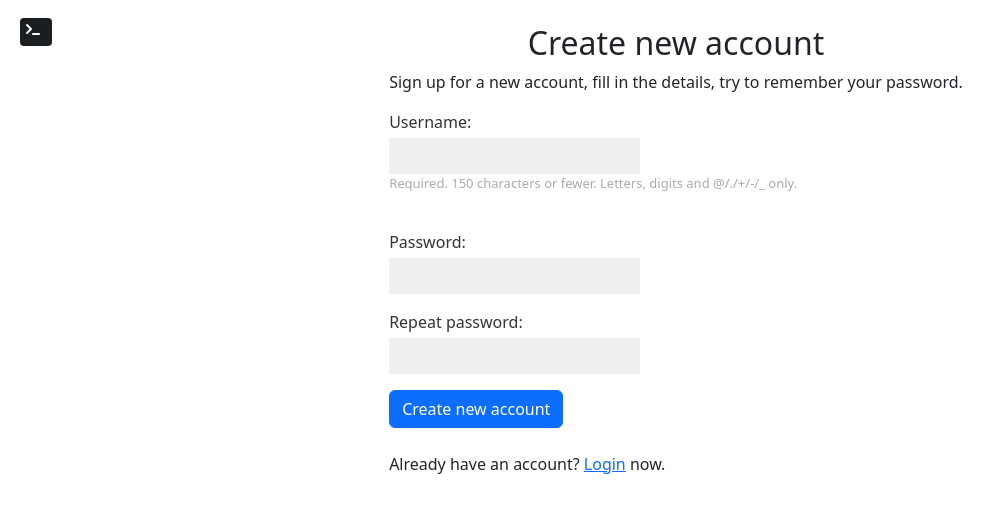
After one commit to priyanshu-pj/Posters, a Django app: page /home/register/ in a window 1280 px wide. The commit adds this page. Shown: the top 513 px of the page, without its empty margins (0-1005 px from the left). Run offline with Django 4.2, Linux system fonts and the light colour scheme.

Commit message:
User registration added

```diff
--- /dev/null
+++ b/home/forms.py
@@ -0,0 +1,16 @@
+from django import forms
+from django.contrib.auth.models import User
+
+class UserRegistrationForm(forms.ModelForm):
+    password = forms.CharField(label='Password', widget=forms.PasswordInput)
+    password2 = forms.CharField(label='Repeat password', widget=forms.PasswordInput)
+
+    class Meta:
+        model = User
+        fields = ['username']
+
+    def clean_password2(self):
+        cd = self.cleaned_data
+        if cd['password'] != cd['password2']:
+            raise forms.ValidationError('Passwords don\'t match.')
+        return cd['password2']
--- a/home/static/css/style.css
+++ b/home/static/css/style.css
@@ -8,3 +8,47 @@
     background-color: aqua;
     border: none;
 }
+
+/* forms */
+form {
+    overflow:auto;
+}
+form p {
+    width:100%;
+    overflow:auto;
+}
+label {
+    float:left;
+    clear:both;
+    color:#333;
+    margin-bottom:4px;
+}
+input, textarea {
+    clear:both;
+    float:left;
+    margin:0 0 10px;
+    background:#efefef;
+    border:0;
+    padding:6px 10px;
+    font-size:14px;
+}
+/* input[type=submit], a.button {
+    font-weight:bold;
+    background:#12c064;
+    color:#fff;
+    padding:10px 20px;
+    font-size:14px;
+    text-transform:uppercase;
+} */
+.errorlist {
+    color:#cc0033;
+    clear:both;
+    padding-left:10px;
+}
+.helptext {
+    margin:0 0 20px 0;
+    color:#aaa;
+    clear:both;
+    float:left;
+    font-size:13px;
+}
--- /dev/null
+++ b/home/templates/home/register.html
@@ -0,0 +1,22 @@
+{% extends "base.html" %}
+
+{% block title %}
+    Create new account
+{% endblock %}
+
+{% block content %}
+<br>
+    <div style="text-align: center;">
+        <h2>Create new account</h2>
+        <p>Sign up for a new account, fill in the details, try to remember your password.</p>
+    </div>
+    <form method="post">
+        {{ form.as_p }}
+        {% csrf_token %}
+        <input type="submit" class="btn btn-primary" value="Create new account">
+    </form>
+    <br>
+    <p>
+        Already have an account? <a href="{% url 'login' %}">Login</a> now.
+    </p>
+{% endblock %}
--- a/home/templates/registration/logged_out.html
+++ b/home/templates/registration/logged_out.html
@@ -6,7 +6,7 @@
 
 {% block content %}
         <br>
-        Your have been successfully logged out.
+        You have been successfully logged out.
         <br>
         <a href="{% url 'login' %}">login</a> again
 {% endblock %}
--- a/home/templates/registration/login.html
+++ b/home/templates/registration/login.html
@@ -12,4 +12,8 @@
         <!-- <input type="submit" class="btn btn-primary"> -->
         <button type="submit" class="btn btn-primary">Login</button>
     </form>
+    <p>
+        Don't have an account?
+        <a href="{% url 'register' %}">Create</a> one right now.
+    </p>
 {% endblock %}
--- a/home/urls.py
+++ b/home/urls.py
@@ -6,4 +6,5 @@ urlpatterns = [
     path('', views.dashboard, name='dashboard'),
     path('login/', auth_views.LoginView.as_view(), name='login'),
     path('logged-out/', auth_views.LogoutView.as_view(), name='logged-out'),
+    path('register/', views.register, name='register'),
 ]
--- a/home/views.py
+++ b/home/views.py
@@ -1,8 +1,28 @@
-from django.shortcuts import render
+from django.shortcuts import render, redirect
 from django.http import HttpResponse
 from django.contrib.auth.decorators import login_required
+from .forms import UserRegistrationForm
 
 @login_required
 def dashboard(request):
     # return HttpResponse('Home')
     return render(request, 'home/dashboard.html')
+
+
+def register(request):
+    if request.method == "POST":
+        form = UserRegistrationForm(request.POST)
+        if form.is_valid():
+            cd = form.cleaned_data
+            print('fetched data')
+            new_user =  form.save(commit=False)
+            print('created user')
+            new_user.set_password(cd['password'])
+            new_user.save()
+            print('saved user')
+            return render(request, 'home/registered.html', {'new_user': new_user})
+    else:
+        if request.user.is_authenticated:
+            return redirect('dashboard')
+        form = UserRegistrationForm()
+    return render(request, 'home/register.html', {'form': form})
```
Also changed, not shown: home/templates/home/registered.html (added, +13 -0 lines).
